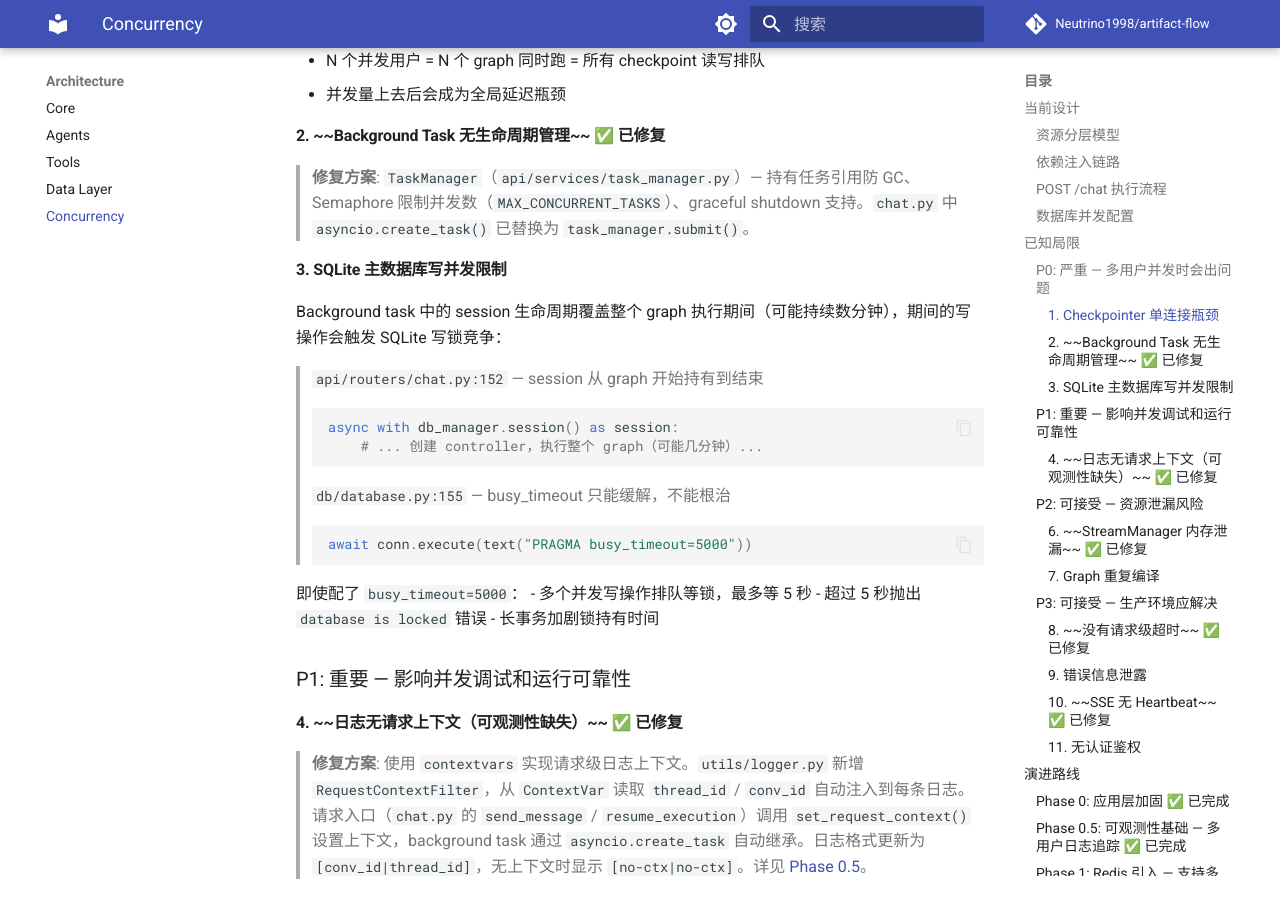
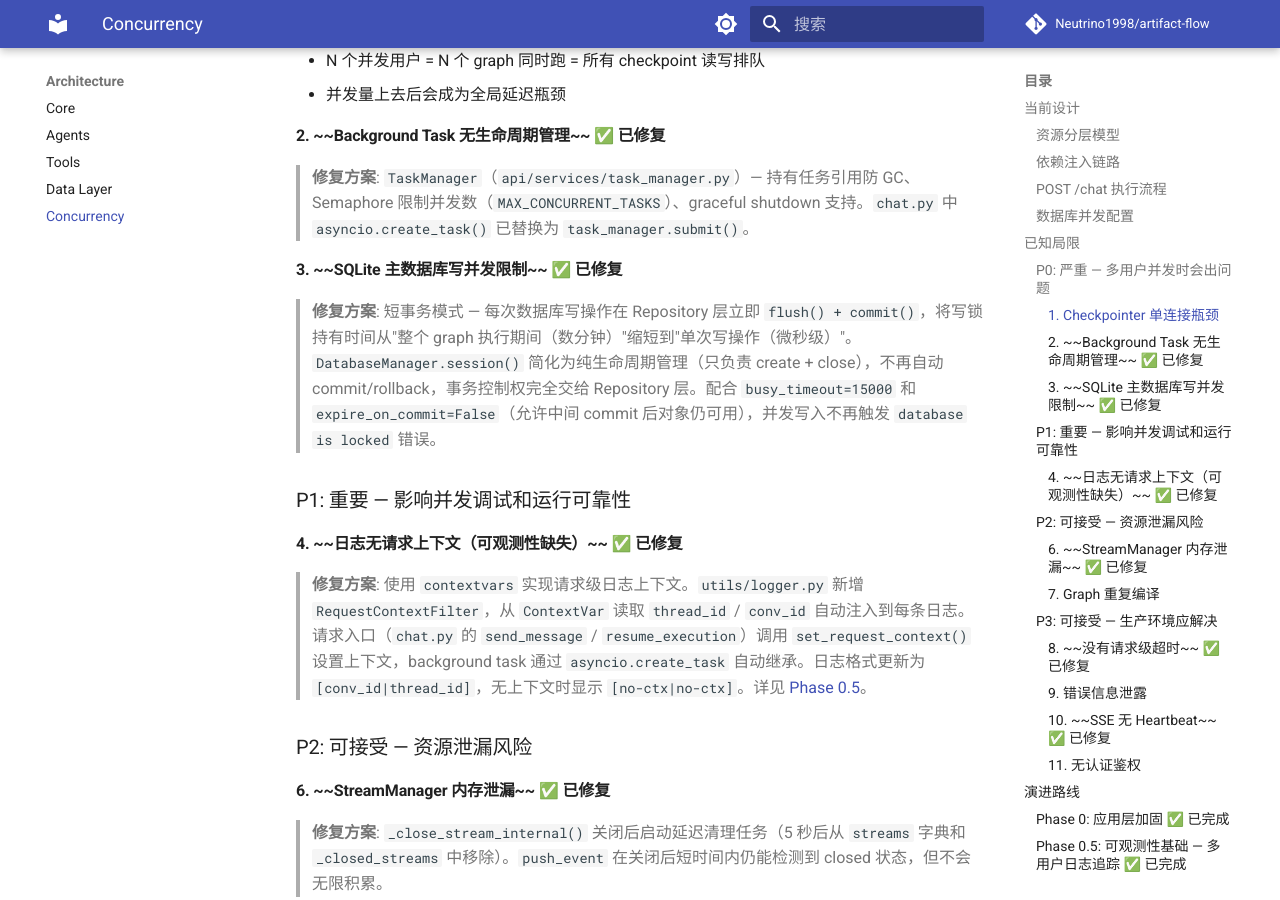
Before and after one commit to Neutrino1998/artifact-flow, an MkDocs documentation site: the page built from docs/architecture/concurrency.md, in a window 1280 px wide and 900 px high, scrolled down 3210 px. Built offline with MkDocs 1.6.1 and Material for MkDocs 9.7.7, drawn with Linux system fonts in a browser that asks for light colours; comment, search, counter and statistics services are not loaded; some of the changed text lies outside the part shown.

Commit message:
fix: short transaction pattern to prevent SQLite write lock contention
  Repository层每次写操作立即flush+commit，将写锁持有时间从
  graph全程(分钟级)缩短到单次写(微秒级)，解决并发请求时的
  database is locked错误。

  - BaseRepository: add/update/delete/flush方法增加commit()
  - ConversationRepo: add_message、update_graph_response合并flush+commit
  - ArtifactRepo: create/delete/update操作增加commit()
  - DatabaseManager.session(): 移除自动commit/rollback，改为纯生命周期管理
  - ConversationManager: 移除不必要的防御性rollback
  - busy_timeout提升至15s
  - 同步更新data-layer/concurrency/request-lifecycle/CLAUDE.md文档

````diff
--- a/docs/architecture/concurrency.md
+++ b/docs/architecture/concurrency.md
@@ -91,7 +91,7 @@ sequenceDiagram
 ```python
 PRAGMA journal_mode=WAL       # 读写可并发
 PRAGMA synchronous=NORMAL     # 平衡性能和安全
-PRAGMA busy_timeout=5000      # 写锁等待 5 秒
+PRAGMA busy_timeout=15000     # 写锁等待 15 秒
 PRAGMA foreign_keys=ON
 PRAGMA cache_size=-64000      # 64MB 缓存
 ```
@@ -127,25 +127,9 @@ WAL 模式允许多个读操作并发执行，但**写操作仍然是串行的**
 
 > **修复方案**: `TaskManager`（`api/services/task_manager.py`）— 持有任务引用防 GC、Semaphore 限制并发数（`MAX_CONCURRENT_TASKS`）、graceful shutdown 支持。`chat.py` 中 `asyncio.create_task()` 已替换为 `task_manager.submit()`。
 
-#### 3. SQLite 主数据库写并发限制
+#### 3. ~~SQLite 主数据库写并发限制~~ ✅ 已修复
 
-Background task 中的 session 生命周期覆盖整个 graph 执行期间（可能持续数分钟），期间的写操作会触发 SQLite 写锁竞争：
-
-> `api/routers/chat.py:152` — session 从 graph 开始持有到结束
-> ```python
-> async with db_manager.session() as session:
->     # ... 创建 controller，执行整个 graph（可能几分钟）...
-> ```
->
-> `db/database.py:155` — busy_timeout 只能缓解，不能根治
-> ```python
-> await conn.execute(text("PRAGMA busy_timeout=5000"))
-> ```
-
-即使配了 `busy_timeout=5000`：
-- 多个并发写操作排队等锁，最多等 5 秒
-- 超过 5 秒抛出 `database is locked` 错误
-- 长事务加剧锁持有时间
+> **修复方案**: 短事务模式 — 每次数据库写操作在 Repository 层立即 `flush() + commit()`，将写锁持有时间从"整个 graph 执行期间（数分钟）"缩短到"单次写操作（微秒级）"。`DatabaseManager.session()` 简化为纯生命周期管理（只负责 create + close），不再自动 commit/rollback，事务控制权完全交给 Repository 层。配合 `busy_timeout=15000` 和 `expire_on_commit=False`（允许中间 commit 后对象仍可用），并发写入不再触发 `database is locked` 错误。
 
 ### P1: 重要 — 影响并发调试和运行可靠性
 
@@ -372,16 +356,13 @@ async def create_redis_checkpointer(redis_url: str):
 
 ### Phase 2.5: 主数据库迁移（按需）
 
-**触发条件**: 当并发写入导致 `database is locked` 错误频繁出现时。
+**触发条件**: 当短事务模式仍无法满足并发需求时（例如极高写入频率）。
+
+> **注意**: 短事务重构（方案 B）已在 Phase 0 中实现，见 [已知局限 #3](#3-sqlite-主数据库写并发限制--已修复)。当前 SQLite + 短事务模式可满足中等并发场景。
 
 **方案 A** — 迁移到 PostgreSQL：
-- 彻底解决写并发问题
+- 彻底解决写并发问题（MVCC 支持真正的多写者）
 - SQLAlchemy 切换只需改 `DATABASE_URL` 和 driver
-
-**方案 B** — 短事务重构（继续使用 SQLite）：
-- 将 background task 中的长事务拆分为多个短事务
-- 每次数据库写操作单独开 session，而不是一个 session 贯穿整个 graph 执行
-- 适合用户量不大但需要改善稳定性的场景
 
 ### Phase 3: 生产化完善
 
````
Also changed, not shown: docs/architecture/data-layer.md (+6 -6 lines), docs/request-lifecycle.md (+3 -3 lines), 4 other files.
